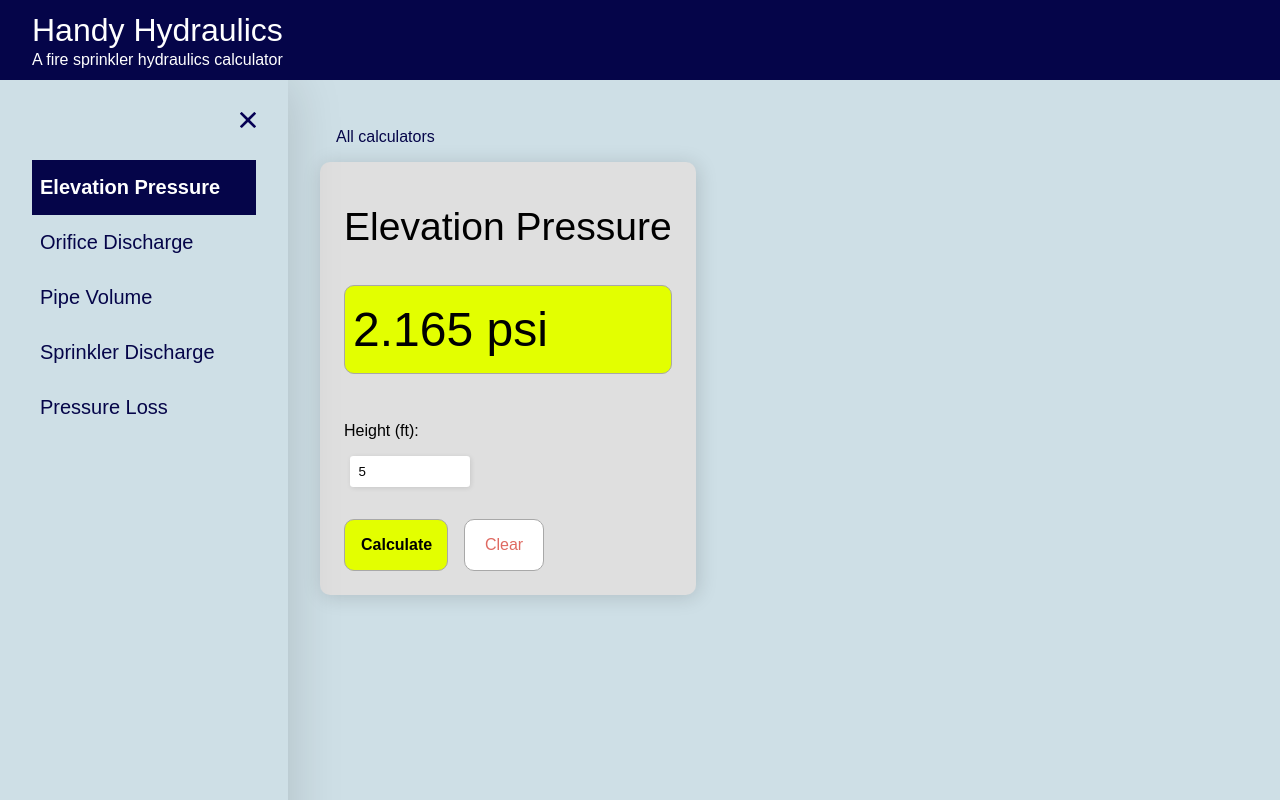
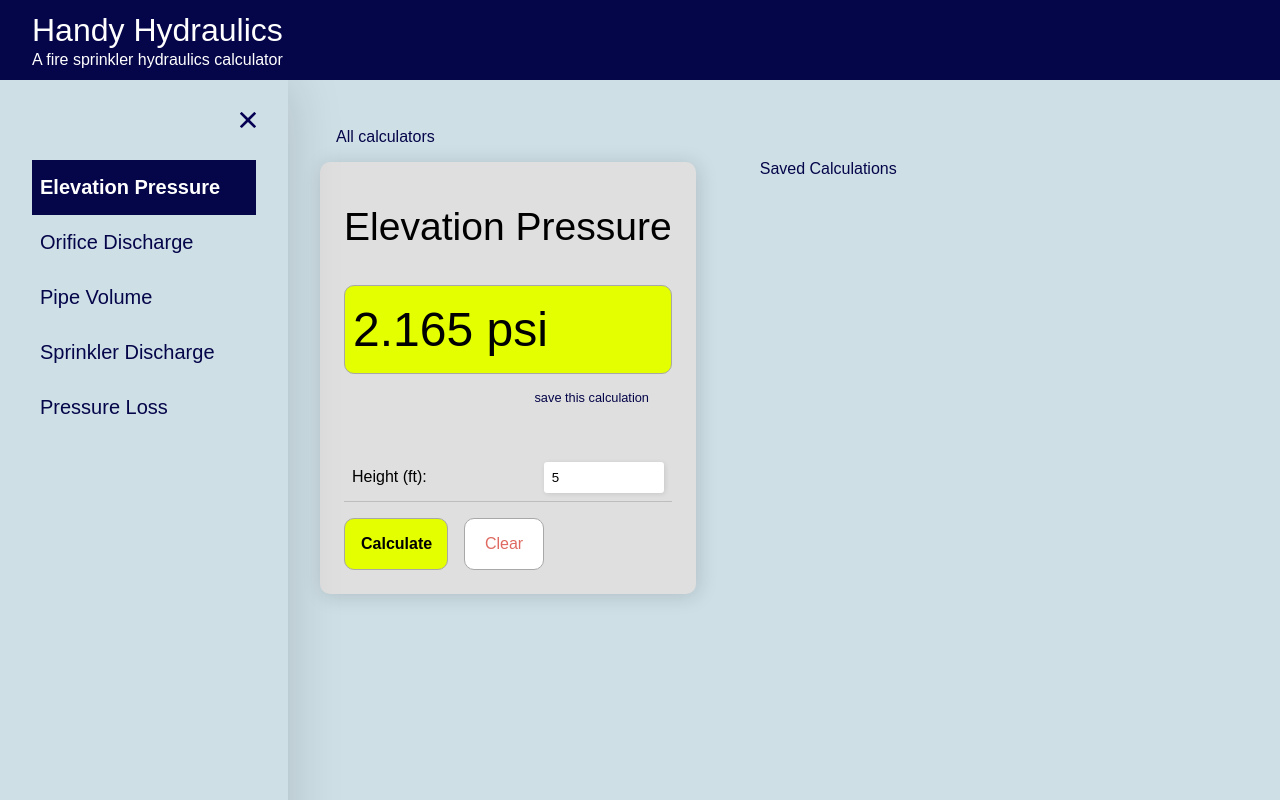
Before and after one commit to fmnitsch/handy-hydraulics-v2, a React (Create React App) app: page / in a window 1280 px wide. Both pictures are taken after typing "5" into the empty fields and a click on the button "Calculate". Built offline with nearby package versions, Linux system fonts and the light colour scheme.

Commit message:
Adding ability to save calculations

```diff
--- a/package.json
+++ b/package.json
@@ -12,6 +12,7 @@
     "react": "^17.0.1",
     "react-dom": "^17.0.1",
     "react-scripts": "4.0.1",
+    "uuid": "^3.4.0",
     "web-vitals": "^0.2.4"
   },
   "scripts": {
--- a/src/App.js
+++ b/src/App.js
@@ -3,17 +3,21 @@ import React, { useState, useRef } from "react";
 import "./Styles/App.scss";
 import Selector from "./Components/selector/selector";
 import CalcContainer from "./Components/calculators/calc-container";
+import SavedCalcs from "./Components/saved-calcs/saved-calcs";
 
 function App() {
   //State
   const [calcDisplay, setCalcDisplay] = useState(null);
   const [selector, setSelector] = useState(true);
+  const [savedCalcs, setSavedCalcs] = useState([]);
 
   //Refs
   const calcScreenRef = useRef(null);
   const calcScreen2Ref = useRef(null);
   const calcButtonRef = useRef(null);
   const calcButton2Ref = useRef(null);
+  const saveButtonRef = useRef(null);
+  const saveButton2Ref = useRef(null);
 
   return (
     <div id="App">
@@ -36,7 +40,12 @@ function App() {
           setSelector={setSelector}
           calcButtonRef={calcButtonRef}
           calcButton2Ref={calcButton2Ref}
+          saveButtonRef={saveButtonRef}
+          saveButton2Ref={saveButton2Ref}
+          savedCalcs={savedCalcs}
+          setSavedCalcs={setSavedCalcs}
         />
+        <SavedCalcs savedCalcs={savedCalcs} setSavedCalcs={setSavedCalcs} />
       </div>
     </div>
   );
--- a/src/Styles/App.scss
+++ b/src/Styles/App.scss
@@ -97,3 +97,4 @@ input {
 
 @import "./Calculators";
 @import "./Selector";
+@import "./Saved-calcs";
--- a/src/Styles/_Calculators.scss
+++ b/src/Styles/_Calculators.scss
@@ -1,6 +1,9 @@
 .calc-container {
   padding: 4rem 0rem 4rem 5rem;
   transition: all 0.5s ease;
+  button {
+    font-size: 1rem;
+  }
 
   hr {
     height: 2px;
@@ -20,6 +23,7 @@
     }
   }
   .calculator {
+    min-width: 300px;
     border-radius: 10px;
     background-color: #dfdfdf;
     padding: 1.5rem;
@@ -43,18 +47,49 @@
       background: #e3ff00;
     }
 
+    .save-wrapper {
+      display: flex;
+      justify-content: flex-end;
+      height: 1rem;
+      .save-button {
+        font-size: 0.8rem;
+        color: rgb(5, 5, 73);
+        cursor: pointer;
+        background: rgba(0, 0, 0, 0);
+        border: none;
+        font-weight: lighter;
+        padding: 0;
+        margin: 0;
+        width: 10rem;
+        display: none;
+        &:hover {
+          font-weight: normal;
+        }
+      }
+      .save-active {
+        display: block;
+      }
+    }
+
     .inputs-container {
       margin-top: 3rem;
-      flex-wrap: wrap;
-      align-items: center;
-      width: 320px;
+      display: flex;
+      flex-direction: column;
       input {
         padding: 0.5rem;
         border-radius: 0.2rem;
-        margin: 1rem 0.4rem;
         border: none;
         box-shadow: 1px 1px 5px rgba(0, 0, 0, 0.1);
       }
+    }
+
+    .input-wrapper {
+      width: 100%;
+      display: flex;
+      justify-content: space-between;
+      align-items: center;
+      border-bottom: 1px solid rgba(128, 128, 128, 0.35);
+      padding: 0.5rem;
     }
 
     button {
@@ -114,18 +149,23 @@
 
     #fric-loss-calc {
       display: inline;
-      width: 300;
+
       overflow-wrap: normal;
       padding: 0rem 1rem 0rem 0rem;
       border-right: 1px solid rgba(126, 126, 126, 0.7);
+      input {
+        margin-left: 1rem;
+      }
     }
 
     #p-supp-calc {
       display: inline;
-      width: 300;
       overflow-wrap: normal;
       padding: 0rem 0rem 0rem 1rem;
       border-left: 1px solid rgba(126, 126, 126, 0.7);
+      input {
+        margin-left: 1rem;
+      }
     }
   }
 }
--- /dev/null
+++ b/src/Styles/_Saved-calcs.scss
@@ -0,0 +1,40 @@
+.saved-calcs-container {
+  padding: 5rem 0rem 0rem 2rem;
+  max-width: 600px;
+
+  img {
+    height: 8px;
+    width: 8px;
+  }
+  p {
+    color: rgb(5, 5, 73);
+  }
+  .calc-card {
+    display: grid;
+    grid-template-columns: 1fr 1fr 1fr 10px;
+    padding: 1rem 1rem 0rem 1rem;
+    background: white;
+    margin-bottom: 1rem;
+    border-radius: 0.25rem;
+    box-shadow: 1px 1px 15px rgba(0, 0, 0, 0.2);
+    transition: all 0.5s ease;
+    .title-wrapper {
+      padding: 0.5rem;
+    }
+    .input-display-wrapper {
+      padding: 0.5rem;
+      display: flex;
+      flex-direction: column;
+      flex-wrap: wrap;
+    }
+    .output-display-wrapper {
+      padding: 0.5rem;
+      display: flex;
+      flex-direction: column;
+      flex-wrap: wrap;
+    }
+    p {
+      color: black;
+    }
+  }
+}
--- a/src/components/calculators/calc-container.js
+++ b/src/components/calculators/calc-container.js
@@ -15,6 +15,10 @@ function CalcContainer({
   setSelector,
   calcButtonRef,
   calcButton2Ref,
+  saveButtonRef,
+  saveButton2Ref,
+  savedCalcs,
+  setSavedCalcs,
 }) {
   // State
   const [ready, setReady] = useState(false);
@@ -24,6 +28,7 @@ function CalcContainer({
     inputs.forEach((field) => (field.current.value = ""));
     calcScreenRef.current.classList.remove("active");
     calcScreenRef.current.innerHTML = "<span></span>";
+    saveButtonRef.current.classList.remove("save-active");
     setReady(false);
   };
 
@@ -49,6 +54,9 @@ function CalcContainer({
           ready={ready}
           setReady={setReady}
           calcButtonRef={calcButtonRef}
+          saveButtonRef={saveButtonRef}
+          savedCalcs={savedCalcs}
+          setSavedCalcs={setSavedCalcs}
         />
       )}
       {calcDisplay === "orif-dis" && (
@@ -58,6 +66,9 @@ function CalcContainer({
           ready={ready}
           setReady={setReady}
           calcButtonRef={calcButtonRef}
+          saveButtonRef={saveButtonRef}
+          savedCalcs={savedCalcs}
+          setSavedCalcs={setSavedCalcs}
         />
       )}
 
@@ -68,6 +79,9 @@ function CalcContainer({
           ready={ready}
           setReady={setReady}
           calcButtonRef={calcButtonRef}
+          saveButtonRef={saveButtonRef}
+          savedCalcs={savedCalcs}
+          setSavedCalcs={setSavedCalcs}
         />
       )}
 
@@ -78,6 +92,9 @@ function CalcContainer({
           ready={ready}
           setReady={setReady}
           calcButtonRef={calcButtonRef}
+          saveButtonRef={saveButtonRef}
+          savedCalcs={savedCalcs}
+          setSavedCalcs={setSavedCalcs}
         />
       )}
 
@@ -90,6 +107,10 @@ function CalcContainer({
           calcScreen2Ref={calcScreen2Ref}
           calcButtonRef={calcButtonRef}
           calcButton2Ref={calcButton2Ref}
+          saveButtonRef={saveButtonRef}
+          saveButton2Ref={saveButton2Ref}
+          savedCalcs={savedCalcs}
+          setSavedCalcs={setSavedCalcs}
         />
       )}
 
@@ -100,6 +121,9 @@ function CalcContainer({
           ready={ready}
           setReady={setReady}
           calcButtonRef={calcButtonRef}
+          saveButtonRef={saveButtonRef}
+          savedCalcs={savedCalcs}
+          setSavedCalcs={setSavedCalcs}
         />
       )}
     </div>
--- a/src/components/calculators/elev-pressure.js
+++ b/src/components/calculators/elev-pressure.js
@@ -1,4 +1,5 @@
 import { useRef } from "react";
+import { v4 as uuidv4 } from "uuid";
 
 function ElevationPressure({
   clear,
@@ -6,6 +7,9 @@ function ElevationPressure({
   ready,
   setReady,
   calcButtonRef,
+  saveButtonRef,
+  savedCalcs,
+  setSavedCalcs,
 }) {
   // Refs
   const heightRef = useRef(null);
@@ -21,15 +25,27 @@ function ElevationPressure({
     e.target.value ? setReady(true) : setReady(false);
   };
 
-  // Click handler
+  // Click handler for calculation
   const onClick = () => {
     if (ready) {
       let result = elevationPressure(+heightRef.current.value);
       calcScreenRef.current.classList.add("active");
       calcScreenRef.current.innerHTML = `<span>${result.toFixed(3)} psi</span>`;
+      saveButtonRef.current.classList.add("save-active");
     } else {
       return;
     }
+  };
+
+  // Click handler for saving calculation
+  const saveCalc = () => {
+    const calcInfo = {
+      calculation: "Elevation Pressure",
+      inputs: [`Height (ft): ${heightRef.current.value}`],
+      output: calcScreenRef.current.innerText,
+      id: uuidv4(),
+    };
+    setSavedCalcs([...savedCalcs, calcInfo]);
   };
 
   return (
@@ -38,9 +54,14 @@ function ElevationPressure({
       <div className="calc-screen" ref={calcScreenRef}>
         <span></span>
       </div>
+      <div className="save-wrapper">
+        <button className="save-button" ref={saveButtonRef} onClick={saveCalc}>
+          save this calculation
+        </button>
+      </div>
       <div className="inputs-container">
+        <div className="input-wrapper">
           <label htmlFor="height">Height (ft):</label>
-        <br></br>
           <input
             type="number"
             ref={heightRef}
@@ -48,7 +69,9 @@ function ElevationPressure({
             className="input"
             onChange={prepCalculator}
           />
-        <br></br>
+        </div>
+      </div>
+      <div className="buttons-container">
         <button
           className={`calc-button ${ready ? "" : "inactive"}`}
           onClick={onClick}
--- a/src/components/calculators/orif-discharge.js
+++ b/src/components/calculators/orif-discharge.js
@@ -1,4 +1,5 @@
 import { useRef } from "react";
+import { v4 as uuidv4 } from "uuid";
 
 function OrificeDischarge({
   clear,
@@ -6,6 +7,9 @@ function OrificeDischarge({
   ready,
   setReady,
   calcButtonRef,
+  saveButtonRef,
+  savedCalcs,
+  setSavedCalcs,
 }) {
   // Refs
   const orificeRef = useRef(null);
@@ -31,7 +35,7 @@ function OrificeDischarge({
     }
   };
 
-  // Click handler
+  // Click handler for calculation
   const onClick = () => {
     if (ready) {
       const result = orificeDischarge(
@@ -41,9 +45,26 @@ function OrificeDischarge({
       );
       calcScreenRef.current.classList.add("active");
       calcScreenRef.current.innerHTML = `<span>${result} gpm</span>`;
+      saveButtonRef.current.classList.add("save-active");
     } else {
       return;
     }
+  };
+
+  // Click handler for saving calculation
+  const saveCalc = () => {
+    const calcInfo = {
+      calculation: "Orifice Discharge",
+      inputs: [
+        `Orifice (in): ${orificeRef.current.value}`,
+        `C-fact.: ${cFactRef.current.value}`,
+        `PSI: ${psiRef.current.value}`,
+      ],
+
+      output: calcScreenRef.current.innerText,
+      id: uuidv4(),
+    };
+    setSavedCalcs([...savedCalcs, calcInfo]);
   };
 
   return (
@@ -52,9 +73,14 @@ function OrificeDischarge({
       <div className="calc-screen" ref={calcScreenRef}>
         <span></span>
       </div>
+      <div className="save-wrapper">
+        <button className="save-button" ref={saveButtonRef} onClick={saveCalc}>
+          save this calculation
+        </button>
+      </div>
       <div className="inputs-container">
+        <div className="input-wrapper">
           <label htmlFor="orifice">Orifice (in):</label>
-        <br></br>
           <input
             type="number"
             ref={orificeRef}
@@ -62,9 +88,9 @@ function OrificeDischarge({
             className="input"
             onChange={prepCalculator}
           />
-        <br></br>
+        </div>
+        <div className="input-wrapper">
           <label htmlFor="cfact">C-fact.:</label>
-        <br></br>
           <input
             type="number"
             ref={cFactRef}
@@ -72,9 +98,9 @@ function OrificeDischarge({
             className="input"
             onChange={prepCalculator}
           />
-        <br></br>
+        </div>
+        <div className="input-wrapper">
           <label htmlFor="psi">PSI:</label>
-        <br></br>
           <input
             type="number"
             ref={psiRef}
@@ -82,7 +108,9 @@ function OrificeDischarge({
             className="input"
             onChange={prepCalculator}
           />
-        <br></br>
+        </div>
+      </div>
+      <div className="buttons-container">
         <button
           className={`calc-button ${ready ? "" : "inactive"}`}
           onClick={onClick}
--- a/src/components/calculators/pipe-volume.js
+++ b/src/components/calculators/pipe-volume.js
@@ -1,6 +1,16 @@
 import { useRef } from "react";
+import { v4 as uuidv4 } from "uuid";
 
-function PipeVolume({ clear, calcScreenRef, ready, setReady, calcButtonRef }) {
+function PipeVolume({
+  clear,
+  calcScreenRef,
+  ready,
+  setReady,
+  calcButtonRef,
+  saveButtonRef,
+  savedCalcs,
+  setSavedCalcs,
+}) {
   // Refs
   const pvDiamRef = useRef(null);
   const pvLengthRef = useRef(null);
@@ -20,7 +30,7 @@ function PipeVolume({ clear, calcScreenRef, ready, setReady, calcButtonRef }) {
     }
   };
 
-  // Click Handler
+  // Click Handler for calculation
   const onClick = () => {
     if (ready) {
       const result = pipeVolume(
@@ -31,9 +41,25 @@ function PipeVolume({ clear, calcScreenRef, ready, setReady, calcButtonRef }) {
       calcScreenRef.current.innerHTML = `<span>${result.toFixed(
         3
       )} U.S. Gal</span>`;
+      saveButtonRef.current.classList.add("save-active");
     } else {
       return;
     }
+  };
+
+  // Click handler for saving calculation
+  const saveCalc = () => {
+    const calcInfo = {
+      calculation: "Pipe Volume",
+      inputs: [
+        `Diameter (in): ${pvDiamRef.current.value}`,
+        `Length (ft): ${pvLengthRef.current.value}`,
+      ],
+
+      output: calcScreenRef.current.innerText,
+      id: uuidv4(),
+    };
+    setSavedCalcs([...savedCalcs, calcInfo]);
   };
 
   return (
@@ -42,9 +68,14 @@ function PipeVolume({ clear, calcScreenRef, ready, setReady, calcButtonRef }) {
       <div className="calc-screen" ref={calcScreenRef}>
         <span></span>
       </div>
+      <div className="save-wrapper">
+        <button className="save-button" ref={saveButtonRef} onClick={saveCalc}>
+          save this calculation
+        </button>
+      </div>
       <div className="inputs-container">
+        <div className="input-wrapper">
           <label htmlFor="PV-diam">Diameter (in):</label>
-        <br></br>
           <input
             type="number"
             ref={pvDiamRef}
@@ -52,7 +83,8 @@ function PipeVolume({ clear, calcScreenRef, ready, setReady, calcButtonRef }) {
             className="input"
             onChange={prepCalculator}
           />
-        <br></br>
+        </div>
+        <div className="input-wrapper">
           <label htmlFor="PV-length">Length (ft):</label>
           <br></br>
           <input
@@ -62,7 +94,9 @@ function PipeVolume({ clear, calcScreenRef, ready, setReady, calcButtonRef }) {
             className="input"
             onChange={prepCalculator}
           />
-        <br></br>
+        </div>
+      </div>
+      <div className="buttons-container">
         <button
           className={`calc-button ${ready ? "" : "inactive"}`}
           onClick={onClick}
--- a/src/components/calculators/press-loss.js
+++ b/src/components/calculators/press-loss.js
@@ -1,4 +1,5 @@
 import { useRef, useState } from "react";
+import { v4 as uuidv4 } from "uuid";
 
 function PressureLoss({
   clear,
@@ -8,6 +9,10 @@ function PressureLoss({
   calcScreen2Ref,
   calcButtonRef,
   calcButton2Ref,
+  saveButtonRef,
+  saveButton2Ref,
+  savedCalcs,
+  setSavedCalcs,
 }) {
   // State for second calculator
   const [readyCalc2, setReadyCalc2] = useState(false);
@@ -27,6 +32,7 @@ function PressureLoss({
     inputs.forEach((field) => (field.current.value = ""));
     calcScreen2Ref.current.classList.remove("active");
     calcScreen2Ref.current.innerHTML = "<span></span>";
+    saveButton2Ref.current.classList.remove("save-active");
     setReadyCalc2(false);
   };
 
@@ -71,7 +77,7 @@ function PressureLoss({
     }
   };
 
-  // Click Handlers
+  // Click Handlers for calculations
   const onClickFricLoss = () => {
     if (ready) {
       const result = frictionLoss(
@@ -82,6 +88,7 @@ function PressureLoss({
       );
       calcScreenRef.current.classList.add("active");
       calcScreenRef.current.innerHTML = `<span>${result.toFixed(4)} psi</span>`;
+      saveButtonRef.current.classList.add("save-active");
     } else {
       return;
     }
@@ -105,9 +112,45 @@ function PressureLoss({
       calcScreen2Ref.current.innerHTML = `<span>${result.toFixed(
         3
       )} psi</span>`;
+      saveButton2Ref.current.classList.add("save-active");
     } else {
       return;
     }
+  };
+
+  // Click handlers for saving calculations
+  const saveCalc = () => {
+    const calcInfo = {
+      calculation: "Pipe Volume",
+      inputs: [
+        `Q-discharge (gpm): ${qDischargeRef.current.value}`,
+        `Length (ft): ${plLengthRef.current.value}`,
+        `Diameter (in): ${plDiamRef.current.value}`,
+        `C: ${cRef.current.value}`,
+      ],
+
+      output: calcScreenRef.current.innerText,
+      id: uuidv4(),
+    };
+    setSavedCalcs([...savedCalcs, calcInfo]);
+  };
+
+  const saveCalc2 = () => {
+    const calcInfo = {
+      calculation: "Pipe Volume",
+      inputs: [
+        `Q-discharge (gpm): ${qDischargeRef.current.value}`,
+        `Length (ft): ${plLengthRef.current.value}`,
+        `Diameter (in): ${plDiamRef.current.value}`,
+        `C: ${cRef.current.value}`,
+        `P-discharge (psi): ${pDischargeRef.current.value}`,
+        `Elevation add (ft): ${elevAddRef.current.value}`,
+      ],
+
+      output: calcScreen2Ref.current.innerText,
+      id: uuidv4(),
+    };
+    setSavedCalcs([...savedCalcs, calcInfo]);
   };
 
   return (
@@ -120,14 +163,19 @@ function PressureLoss({
           <div className="calc-screen" ref={calcScreenRef}>
             <span></span>
           </div>
+          <div className="save-wrapper">
+            <button
+              className="save-button"
+              ref={saveButtonRef}
+              onClick={saveCalc}
+            >
+              save this calculation
+            </button>
+          </div>
           <div className="inputs-container">
-            <table>
-              <tbody>
-                <tr>
-                  <td>
+            <div className="input-wrapper">
               <label htmlFor="q-discharge">Q-discharge (gpm):</label>
-                  </td>
-                  <td>
+
               <input
                 type="number"
                 ref={qDischargeRef}
@@ -135,13 +183,10 @@ function PressureLoss({
                 className="input"
                 onChange={prepCalculator}
               />
-                  </td>
-                </tr>
-                <tr>
-                  <td>
+            </div>
+            <div className="input-wrapper">
               <label htmlFor="PL-length">Length (ft):</label>
-                  </td>
-                  <td>
+
               <input
                 type="number"
                 ref={plLengthRef}
@@ -149,13 +194,10 @@ function PressureLoss({
                 className="input"
                 onChange={prepCalculator}
               />
-                  </td>
-                </tr>
-                <tr>
-                  <td>
+            </div>
+            <div className="input-wrapper">
               <label htmlFor="PL-diam">Diameter (in):</label>
-                  </td>
-                  <td>
+
               <input
                 type="number"
                 ref={plDiamRef}
@@ -163,13 +205,10 @@ function PressureLoss({
                 className="input"
                 onChange={prepCalculator}
               />
-                  </td>
-                </tr>
-                <tr>
-                  <td>
+            </div>
+            <div className="input-wrapper">
               <label htmlFor="c">C:</label>
-                  </td>
-                  <td>
+
               <input
                 type="number"
                 ref={cRef}
@@ -177,10 +216,9 @@ function PressureLoss({
                 className="input"
                 onChange={prepCalculator}
               />
-                  </td>
-                </tr>
-              </tbody>
-            </table>
+            </div>
+          </div>
+          <div className="buttons-container">
             <button
               type="button"
               className={`calc-button ${ready ? "" : "inactive"}`}
@@ -204,7 +242,17 @@ function PressureLoss({
           <div className="calc-screen" ref={calcScreen2Ref}>
             <span></span>
           </div>
+          <div className="save-wrapper">
+            <button
+              className="save-button"
+              ref={saveButton2Ref}
+              onClick={saveCalc2}
+            >
+              save this calculation
+            </button>
+          </div>
           <div className="inputs-container">
+            <div className="input-wrapper">
               <label htmlFor="p-discharge">P-discharge (psi):</label>
               <input
                 type="number"
@@ -213,7 +261,8 @@ function PressureLoss({
                 className="input"
                 onChange={prepCalculator}
               />
-            <br></br>
+            </div>
+            <div className="input-wrapper">
               <label htmlFor="elev-add">Elevation add (ft):</label>
               <input
                 type="number"
@@ -222,7 +271,9 @@ function PressureLoss({
                 className="input"
                 onChange={prepCalculator}
               />
-            <br></br>
+            </div>
+          </div>
+          <div className="buttons-container">
             <button
               type="button"
               className={`calc-button ${readyCalc2 ? "" : "inactive"}`}
--- a/src/components/calculators/sprink-discharge.js
+++ b/src/components/calculators/sprink-discharge.js
@@ -1,4 +1,5 @@
 import { useRef } from "react";
+import { v4 as uuidv4 } from "uuid";
 
 function SprinklerDischarge({
   clear,
@@ -6,6 +7,9 @@ function SprinklerDischarge({
   ready,
   setReady,
   calcButtonRef,
+  saveButtonRef,
+  savedCalcs,
+  setSavedCalcs,
 }) {
   // Refs
   const kRef = useRef(null);
@@ -26,7 +30,7 @@ function SprinklerDischarge({
     }
   };
 
-  // Click Handler
+  // Click Handler for calculation
   const onClick = () => {
     if (ready) {
       const result = sprinklerDischarge(
@@ -35,9 +39,25 @@ function SprinklerDischarge({
       );
       calcScreenRef.current.classList.add("active");
       calcScreenRef.current.innerHTML = `<span>${result.toFixed(1)} gpm</span>`;
+      saveButtonRef.current.classList.add("save-active");
     } else {
       return;
     }
+  };
+
+  // Click handler for saving calculation
+  const saveCalc = () => {
+    const calcInfo = {
+      calculation: "Pipe Volume",
+      inputs: [
+        `K: ${kRef.current.value}`,
+        `Pressure (psi): ${pressPSIRef.current.value}`,
+      ],
+
+      output: calcScreenRef.current.innerText,
+      id: uuidv4(),
+    };
+    setSavedCalcs([...savedCalcs, calcInfo]);
   };
 
   return (
@@ -46,9 +66,14 @@ function SprinklerDischarge({
       <div className="calc-screen" ref={calcScreenRef}>
         <span></span>
       </div>
+      <div className="save-wrapper">
+        <button className="save-button" ref={saveButtonRef} onClick={saveCalc}>
+          save this calculation
+        </button>
+      </div>
       <div className="inputs-container">
+        <div className="input-wrapper">
           <label htmlFor="k">K:</label>
-        <br></br>
           <input
             type="number"
             ref={kRef}
@@ -56,9 +81,9 @@ function SprinklerDischarge({
             className="input"
             onChange={prepCalculator}
           />
-        <br></br>
+        </div>
+        <div className="input-wrapper">
           <label htmlFor="pressure-psi">Pressure (psi):</label>
-        <br></br>
           <input
             type="number"
             ref={pressPSIRef}
@@ -66,7 +91,9 @@ function SprinklerDischarge({
             className="input"
             onChange={prepCalculator}
           />
-        <br></br>
+        </div>
+      </div>
+      <div className="buttons-container">
         <button
           className={`calc-button ${ready ? "" : "inactive"}`}
           onClick={onClick}
--- /dev/null
+++ b/src/components/saved-calcs/saved-calcs.js
@@ -0,0 +1,42 @@
+import xSymbol from "../../img/x-symbol.svg";
+
+function SavedCalcs({ savedCalcs, setSavedCalcs }) {
+  const removeCard = (e) => {
+    setSavedCalcs(savedCalcs.filter((calc) => calc.id !== e.target.id));
+  };
+  return (
+    <div className="saved-calcs-container">
+      <p>Saved Calculations</p>
+      {savedCalcs.map((calc) => {
+        return (
+          <div className="calc-card" key={calc.id}>
+            <div className="title-wrapper">
+              <p>
+                <strong>{calc.calculation}</strong>
+              </p>
+            </div>
+            <div className="input-display-wrapper">
+              <p>
+                <strong>Inputs</strong>
+              </p>
+              {calc.inputs.map((input) => (
+                <p key={input.toString()}>{input}</p>
+              ))}
+            </div>
+            <div className="output-display-wrapper">
+              <p>
+                <strong>Calculation</strong>
+              </p>
+              <p>{calc.output}</p>
+            </div>
+            <div className="close">
+              <img src={xSymbol} alt="" id={calc.id} onClick={removeCard} />
+            </div>
+          </div>
+        );
+      })}
+    </div>
+  );
+}
+
+export default SavedCalcs;
```
Also changed, not shown: 2 other files (tests, documents, lock files or other folders). Lines whose indentation alone changed are shown as unchanged.
